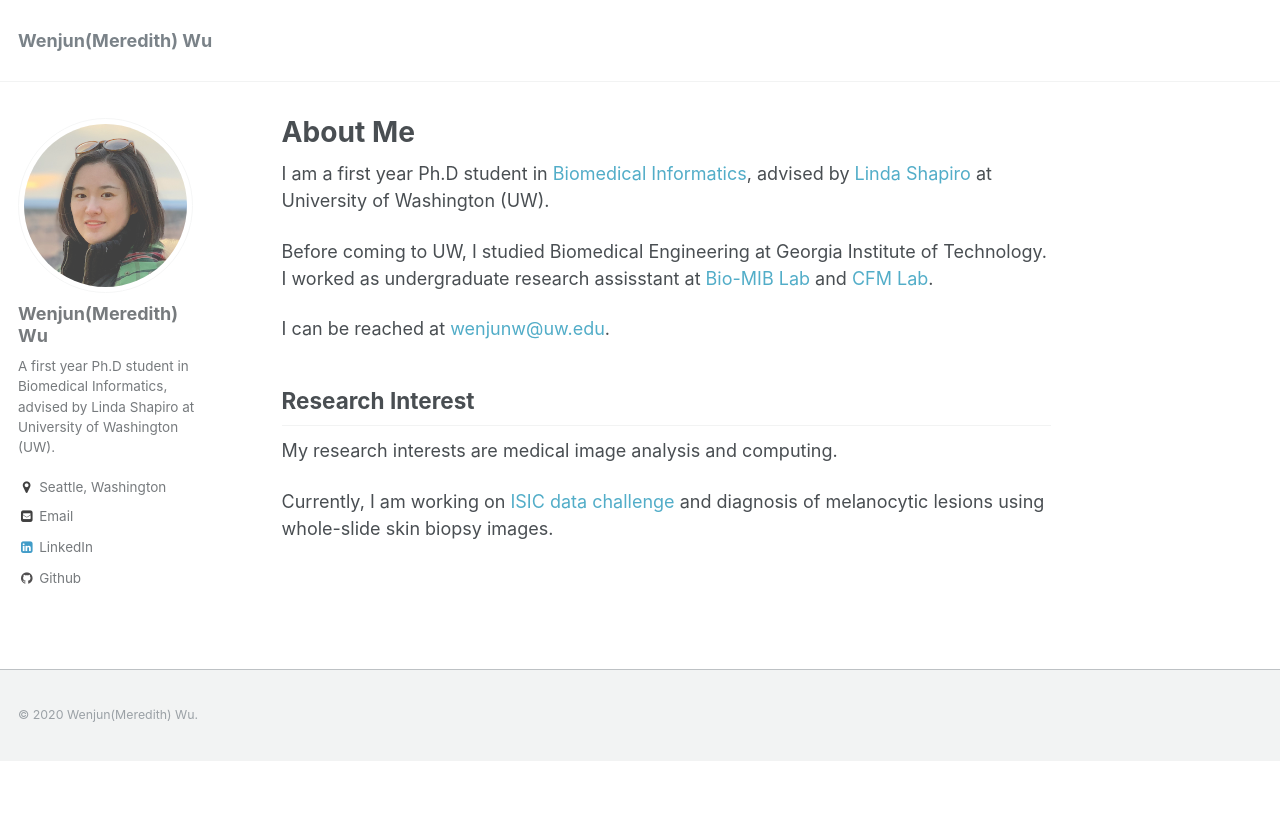
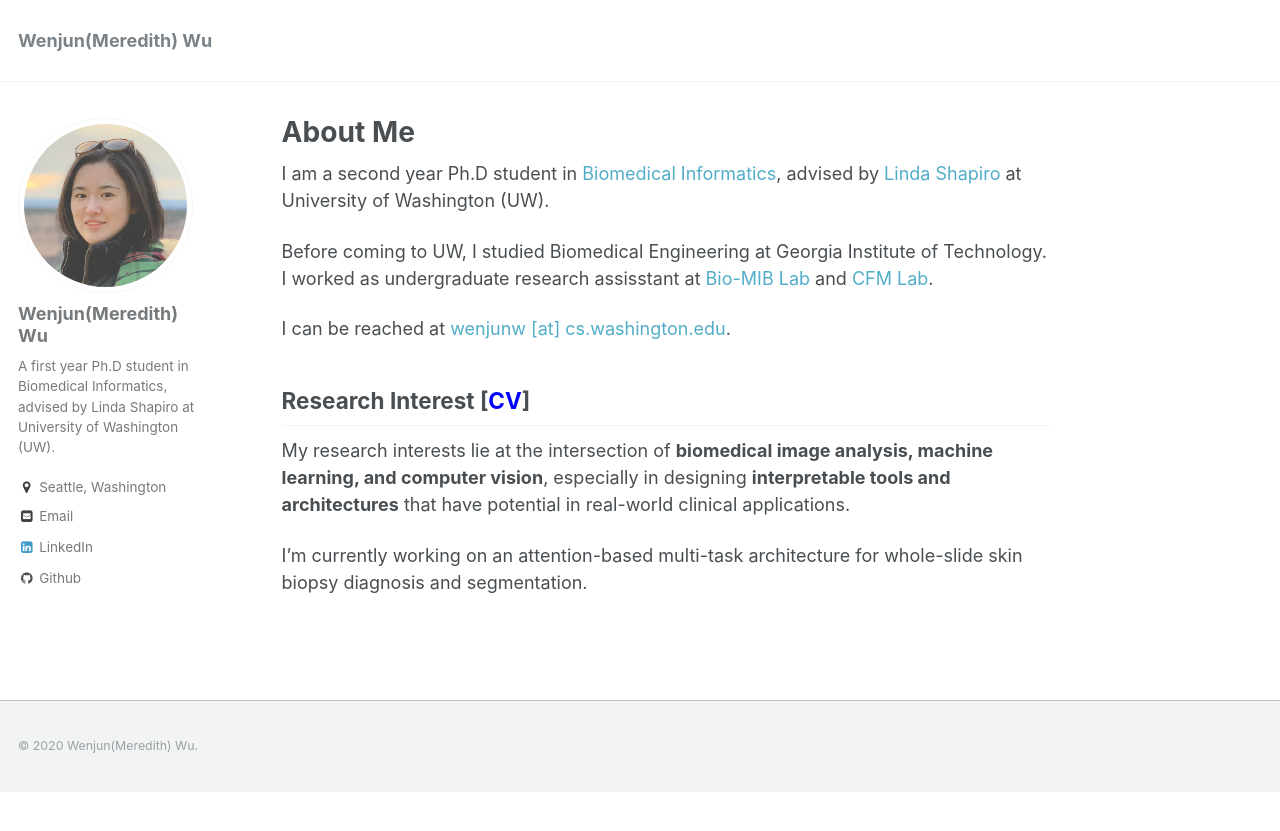
Before and after one commit to meredith-wenjunwu/meredith-wenjunwu.github.io, a Jekyll site: the page built from _pages/about.md, in a window 1280 px wide. Shown: the top 831 px of the page. Built offline with Jekyll 4.4.1, drawn with Linux system fonts in a browser that asks for light colours.

Commit message:
update main page

```diff
--- a/_pages/about.md
+++ b/_pages/about.md
@@ -8,14 +8,16 @@ redirect_from:
   - /about.html
 ---
 
-I am a first year Ph.D student in [Biomedical Informatics](http://bime.uw.edu/), advised by [Linda Shapiro](https://homes.cs.washington.edu/~shapiro/) at University of Washington (UW).
+I am a second year Ph.D student in [Biomedical Informatics](http://bime.uw.edu/), advised by [Linda Shapiro](https://homes.cs.washington.edu/~shapiro/) at University of Washington (UW).
 
 Before coming to UW, I studied Biomedical Engineering at Georgia Institute of Technology. I worked as undergraduate research assisstant at [Bio-MIB Lab](https://miblab.bme.gatech.edu/) and [CFM Lab](https://miblab.bme.gatech.edu/).
 
-I can be reached at [wenjunw@uw.edu](mailto: wenjunw@uw.edu).
+I can be reached at [wenjunw [at] cs.washington.edu](mailto: wenjunw@uw.edu).
 
-## Research Interest
 
-My research interests are medical image analysis and computing.
 
-Currently, I am working on [ISIC data challenge](https://challenge2018.isic-archive.com/task3/) and diagnosis of melanocytic lesions using whole-slide skin biopsy images.
+## Research Interest \[[<span style="color:blue">CV</span>](/files/CV.pdf)\]
+
+My research interests lie at the intersection of **biomedical image analysis, machine learning, and computer vision**, especially in designing **interpretable tools and architectures** that have potential in real-world clinical applications.
+
+I'm currently working on an attention-based multi-task architecture for whole-slide skin biopsy diagnosis and segmentation.
```
Also changed, not shown: 2 other files.
